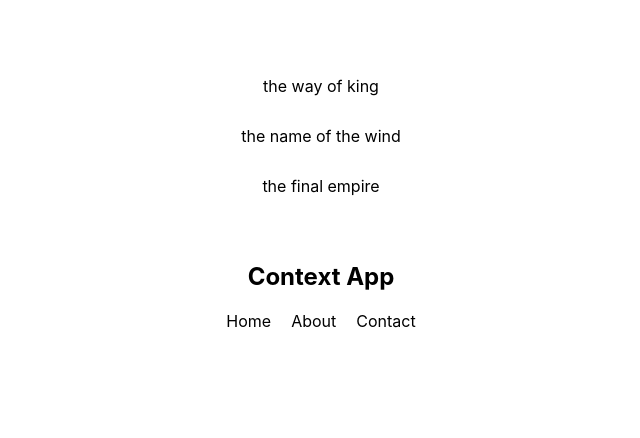
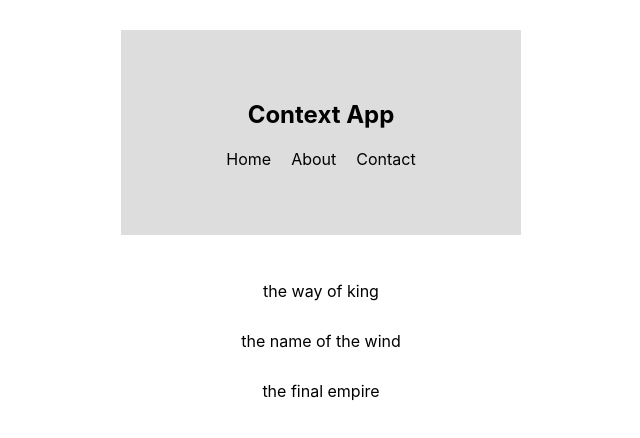
Before and after one commit to Cedric921/SongList, a React (Create React App) app: page / in a window 1280 px wide. Shown: the top 438 px of the page, without its empty margins (319-959 px from the left). Built offline with nearby package versions, Linux system fonts and the light colour scheme.

Commit message:
ThemeContext Consummer in Navbar

```diff
--- a/src/App.js
+++ b/src/App.js
@@ -7,8 +7,8 @@
   return (
     <div className='App'>
       <ThemeContextProvider>
+        <Navbar />
         <BookList />
-        <Navbar />
       </ThemeContextProvider>
     </div>
   )
--- a/src/components/Navbar.jsx
+++ b/src/components/Navbar.jsx
@@ -1,9 +1,14 @@
 import React, { Component } from 'react'
+import { ThemeContext } from '../contexts/ThemeContext'
 
 class Navbar extends Component {
+  static contextType = ThemeContext
   render() {
+    console.log(this.context)
+    const { isLightTheme, light, dark } = this.context
+    const theme = isLightTheme ? light : dark
     return (
-      <nav>
+      <nav style={{ background: theme.ui, clor: theme.syntax }}>
         <h1>Context App</h1>
         <ul>
           <li>Home</li>
--- a/src/index.css
+++ b/src/index.css
@@ -13,7 +13,7 @@
   text-align: center;
 }
 nav {
-  padding: 0;
+  padding: 50px;
 }
 
 nav ul {
```
